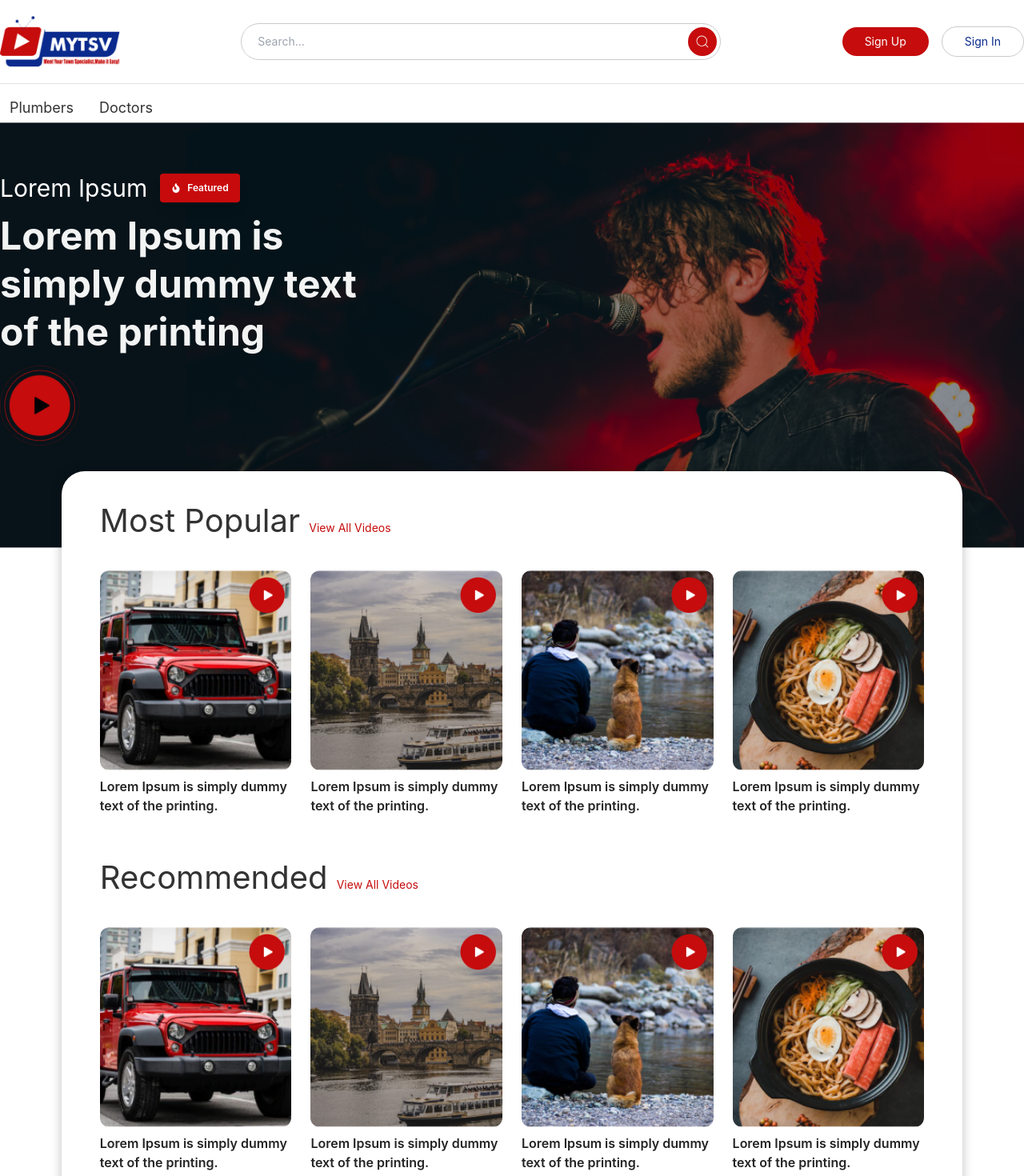
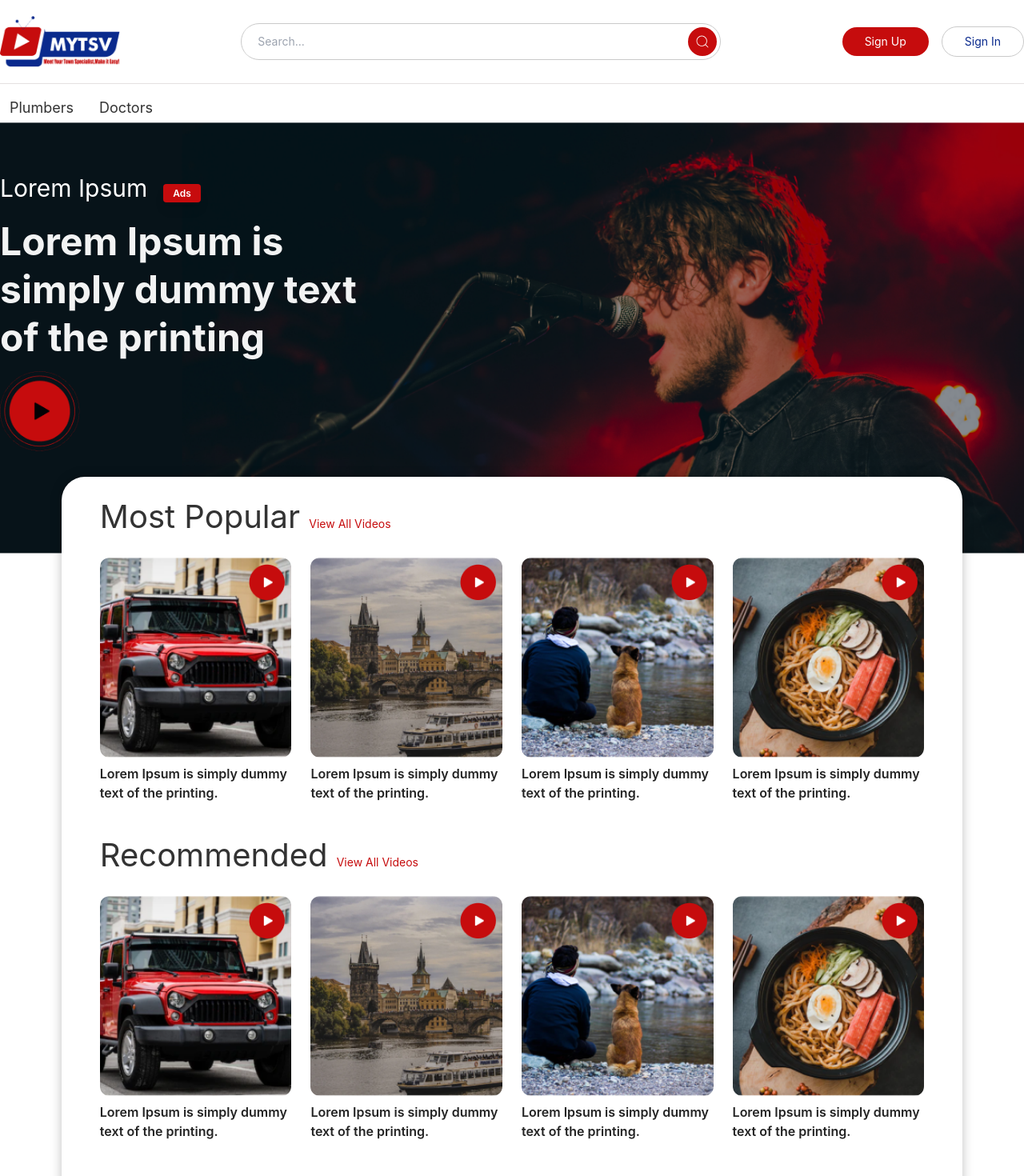
Before and after one commit to sesita/tsv, a React (Create React App) app in the folder react-app/: page / in a window 1280 px wide. Shown: the top 1470 px of the page at 80% size. Built offline with nearby package versions, Linux system fonts and the light colour scheme; no server answers.

Commit message:
fix: bugs

```diff
--- a/react-app/src/components/Common/VideoBox.jsx
+++ b/react-app/src/components/Common/VideoBox.jsx
@@ -16,19 +16,21 @@ const VideoBox = ({ info, hidePlayBtn, analytics }) => {
                         />
                     </Link>
                 )}
+                <Link to={`/video/${info._id}`}>
                     <div
                         style={{
                             background: `url(${info.thumbnail})`,
                             backgroundPosition: "center",
                             backgroundRepeat: "no-repeat",
                             backgroundSize: "cover",
-            cursor: analytics ? "pointer" : "auto",
+                            cursor: "pointer",
                         }}
                         className="h-[250px] w-full rounded-xl"
                         onClick={() => {
                             analytics && navigate(`/user/1234/singleAnalytic`);
                         }}
                     ></div>
+                </Link>
                 <h2 className="text-md text-[#232323] font-semibold mt-2">
                     {analytics ? (
                         <Link to={`/user/1234/singleAnalytic/${info._id}`}>
--- a/react-app/src/components/Home/Featured.jsx
+++ b/react-app/src/components/Home/Featured.jsx
@@ -1,12 +1,12 @@
 import React from "react";
 import { Link } from "react-router-dom";
-import { FaFire } from "react-icons/fa";
+import AdsRibon from "../Common/AdsRibon";
 
 const Featured = () => {
     return (
         <>
             <section
-                className="pt-16 pb-32 md:px-0 px-3"
+                className="pt-16 pb-32 md:px-0 px-6"
                 style={{
                     background: `url(${require("../../assets/img/Home-Featured.png")})`,
                     backgroundRepeat: "no-repeat",
@@ -16,11 +16,9 @@ const Featured = () => {
             >
                 <div className="container mx-auto text-white">
                     <div className="w-[100%] max-w-[450px]">
-                        <h4 className="md:text-3xl text-lg flex items-center gap-4">
+                        <h4 className="md:text-3xl text-lg">
                             <span>Lorem Ipsum</span>
-                            <span className="text-[12px] bg-[#c70b0d] font-italic rounded-[4px] px-[14px] font-semibold shadow-lg flex items-center gap-2">
-                                <FaFire /> Featured
-                            </span>
+                            <AdsRibon />
                         </h4>
                         <h1 className="md:text-5xl text-2xl font-semibold md:font-bold my-3 md:leading-tight text-white opacity-95">
                             Lorem Ipsum is simply dummy text of the printing
--- a/react-app/src/components/Home/Videos.jsx
+++ b/react-app/src/components/Home/Videos.jsx
@@ -7,7 +7,7 @@ const Videos = ({ hideShadow }) => {
         <>
             <section className="mb-16 md:px-0 px-3">
                 <div className={`mx-auto md:w-[88%] ${hideShadow ? "" : "shadow-[0px_0px_14px_0px_rgba(0,0,0,0.25)]"} pt-8 px-12 rounded-[29px] -mt-24 z-20 bg-white pb-10`}>
-                    <h2 className="text-[40px] mb-8">
+                    <h2 className="md:text-[40px] text-3xl mb-8">
                         Most Popular{" "}
                         <Link to={""} className="text-sm font-normal text-[#C60C0D]">
                             View All Videos
@@ -44,7 +44,7 @@ const Videos = ({ hideShadow }) => {
                         />
                     </div>
 
-                    <h2 className="text-[40px] mb-8">
+                    <h2 className="md:text-[40px] text-3xl mb-8">
                         Recommended{" "}
                         <Link to={""} className="text-sm text-[#C60C0D]">
                             View All Videos
```
Lines whose indentation alone changed are shown as unchanged.
